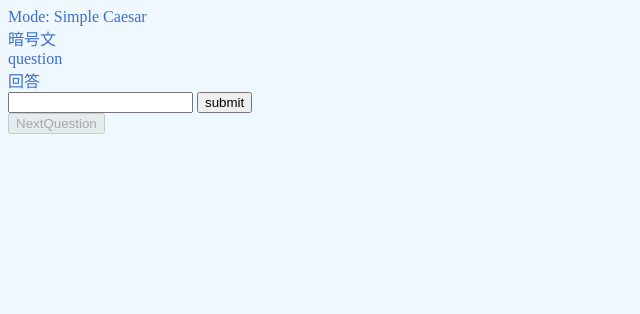
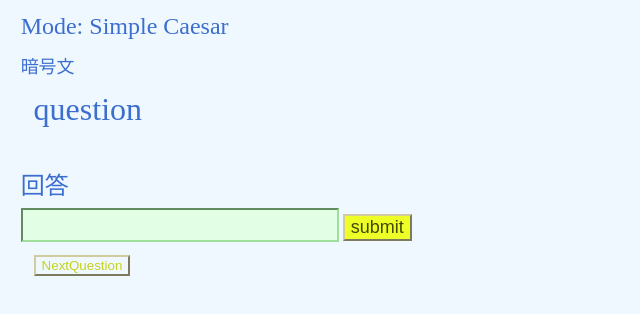
Before and after one commit to ut-code/de-igma, a website built with Vite: page src/static/playCaesar/index.html in a window 1280 px wide. Shown: the whole page, without its empty margins (0-640 px from the left). Built offline with nearby package versions, Linux system fonts and the light colour scheme; no server answers.

Commit message:
style変更ペースト

```diff
--- a/src/static/style.css
+++ b/src/static/style.css
@@ -1,11 +1,27 @@
+:root{
+  --main-bg-color: aliceblue;
+  --main-text-color: rgb(59,110,206);
+
+  --button-bg-color: rgb(237, 255, 39);
+  --button-text-color: rgb(67, 71, 2);
+  --button-border-color: #d1cc9e;
+
+  --button-disabled-bg-color: rgb(248, 255, 172);
+  --button-disabled-text-color: rgb(196, 211, 26);
+  --button-disabled-border-color: var(--button-border-color);
+
+  --inputbox-bg-color: rgb(226, 255, 230);
+  --inputbox-text-color: var(--main-text-color);
+  --inputbox-border-color: rgb(158, 223, 158);
+
+  --answercorrect-text-color: red;
+  --answercommentary-text-color: black;
+  --answercorrect-bg-color: var(--main-bg-color);
+
+}
 .overall{
-    color:rgb(59, 110, 206);
-    background-color:aliceblue;
-}
-.mainmenu-choose{
-    height:60%;
-    width: 60%;
-    margin: 5% 15%;
+  color:var(--main-text-color);
+  background-color: var(--main-bg-color);
 }
 .fadeUp{
   animation-name:fadeUpAnime;
@@ -18,6 +34,11 @@
   animation-duration:1s;
   animation-fill-mode:forwards;
   opacity:0;
+}
+.mainmenu-choose{
+  height:60%;
+  width: 60%;
+  margin: 5% 15%;
 }
 #mainmenu-title{
   height:20%;
@@ -35,14 +56,69 @@
   font-size: small;
   margin-top: 2%
 }
+#quiz-container{
+  margin: 1%;
+  font-size: x-large;
+}
+#cipher-type{
+  background-color: var(--main-bg-color);
+  color: var(--main-text-color);
+  margin: 1%;
+  margin-bottom: 2vw;
+  font-size: xx-large;
+}
+#cipher-indicator{
+  background-color: var(--main-bg-color);
+  color: var(--main-text-color);
+  margin: 1%;
+  font-size: large;
+}
+#question{
+  font-size: xx-large;
+  margin: 1vw;
+  margin-left: 2vw;
+  margin-bottom: 3vw;
+}
+#answer-label{
+  color: var(--main-text-color);
+  font-size: x-large;
+  margin: 1vw 1vw;
+  margin-bottom: 0.5vw;
+}
+#answer{
+  background-color:var(--inputbox-bg-color);
+  color: var(--inputbox-text-color);
+  border-color: var(--inputbox-border-color);
+  font-size: x-large;
+  margin: 0% 1vw;
+  margin-right: 0px;
+}
+#submit{
+  background-color: var(--button-bg-color);
+  color: var(--button-text-color);
+  border-color: var(--button-border-color);
+  margin: 0px, 0px;
+  font-size: large;
+}
+#next{
+  background-color: var(--button-bg-color);
+  color: var(--button-text-color);
+  margin: 1vw 2vw;
+}
+#next:disabled{
+  background-color: var(--button-disabled-bg-color-color);
+  color: var(--button-disabled-text-color);
+  border-color: var(--button-disabled-border-color);
+  margin: 1vw 2vw;
+}
 #answerCorrect{
-    color:red;
+  color:var(--answercorrect-text-color);
   font-size: 5vw;
   text-align: center;
   margin: 5%;
 }
 #answerCorrect-commentary{
-    color:black;
+  color:var(--answercommentary-text-color);
   font-size:large;
   margin: 5% 10%;
 }
```
Lines whose indentation alone changed are shown as unchanged.
